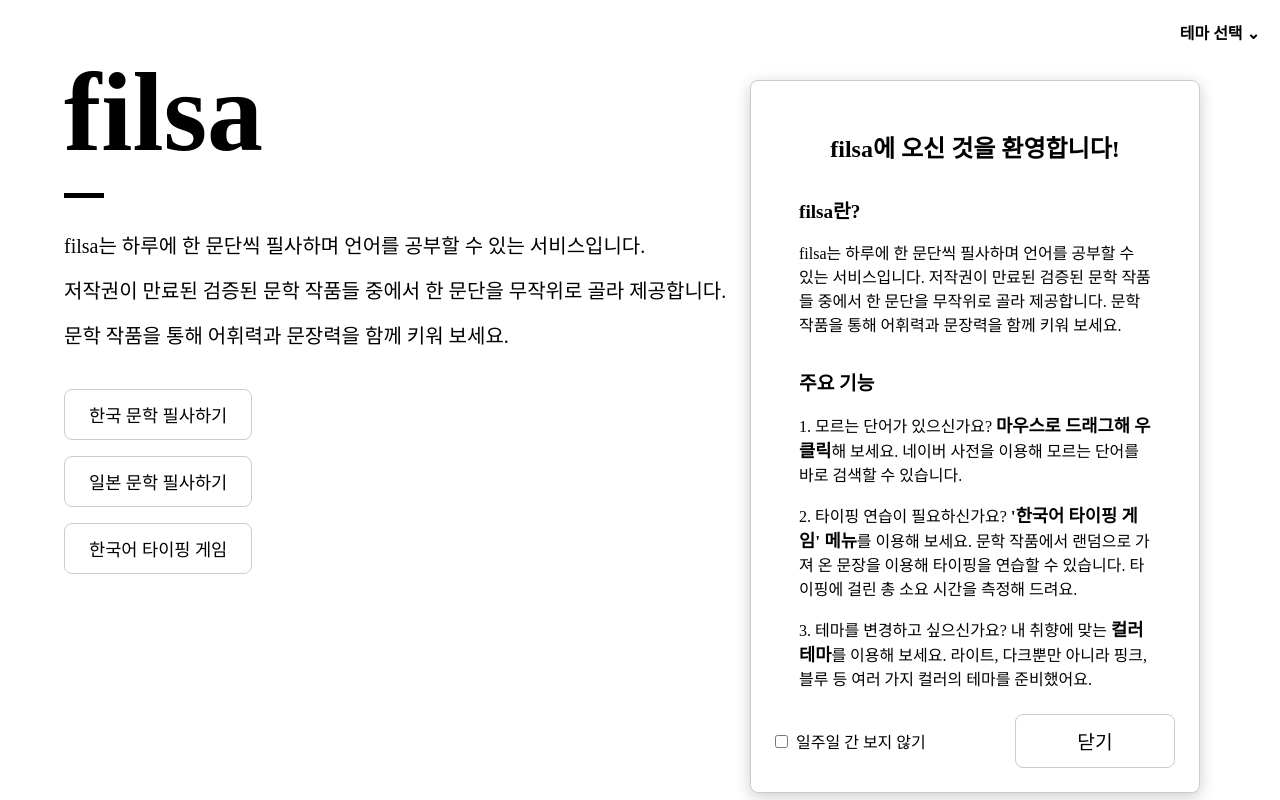
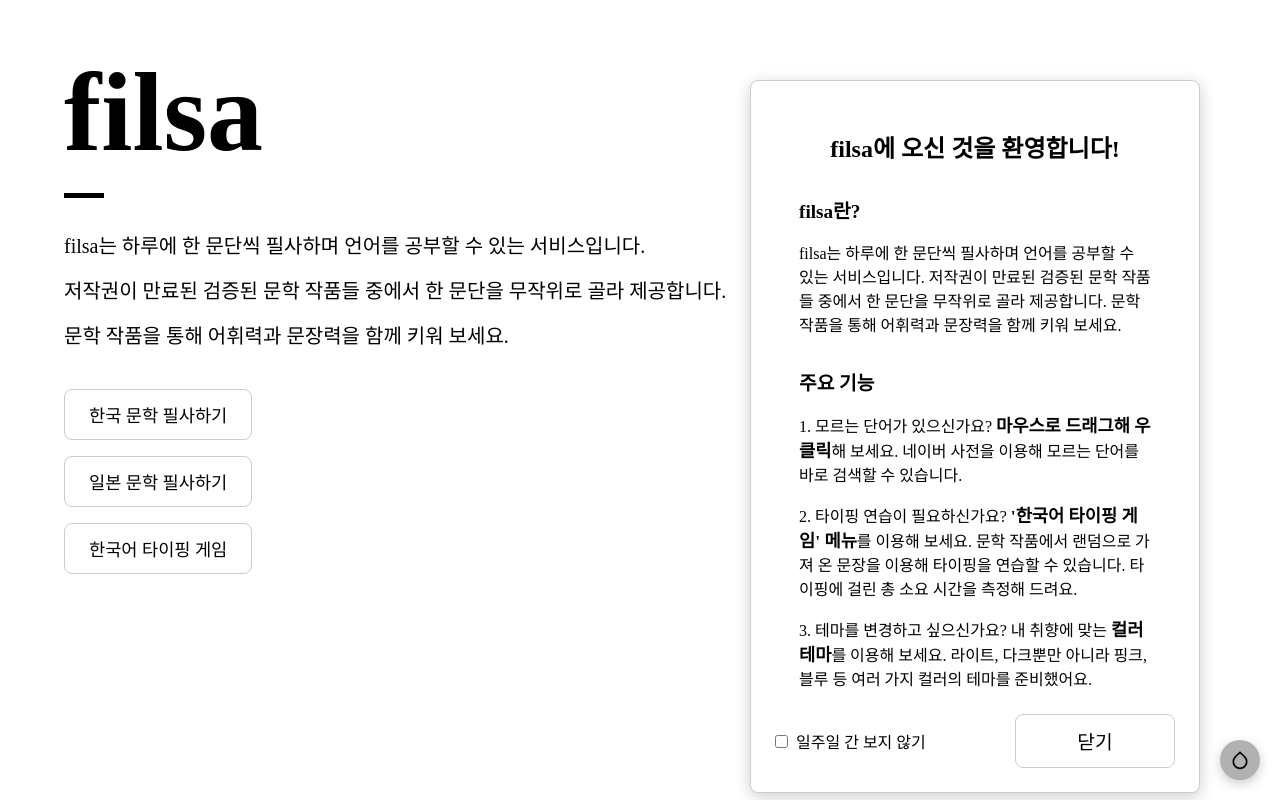
Before and after one commit to d0ix2/filsa, a React (Create React App) app: page / in a window 1280 px wide. Built offline with nearby package versions, Linux system fonts and the light colour scheme.

Commit message:
[STYLE] 테마 선택 토글 버튼 스타일링 수정

```diff
--- a/src/components/ThemeSelector/ThemeSelector.jsx
+++ b/src/components/ThemeSelector/ThemeSelector.jsx
@@ -1,5 +1,7 @@
 import React, { useState } from 'react';
 import * as S from './ThemeSelector.style'
+
+import { FiDroplet } from 'react-icons/fi';
 
 const ThemeSelector = ({ currentTheme, onChange }) => {
   const [isOpen, setIsOpen] = useState(false);
@@ -7,9 +9,12 @@
 
   return (
     <S.ThemeSelectorWrapper>
-      <S.ToggleButton onClick={() => setIsOpen(!isOpen)}>
-        테마 선택 ⌄
-      </S.ToggleButton>
+      <S.ToggleButton
+  themeColor={currentTheme}
+  onClick={() => setIsOpen(!isOpen)}
+>
+  <FiDroplet size={20} />
+</S.ToggleButton>
       {isOpen && (
         <S.Dropdown>
           {themes.map((theme) => (
--- a/src/components/ThemeSelector/ThemeSelector.style.js
+++ b/src/components/ThemeSelector/ThemeSelector.style.js
@@ -2,19 +2,31 @@
 
 export const ThemeSelectorWrapper = styled.div`
   position: absolute;
-  top: 20px;
+  bottom: 20px;
   right: 20px;
   text-align: right;
 `;
 
 export const ToggleButton = styled.div`
   cursor: pointer;
-  font-weight: bold;
   user-select: none;
+  width: 40px;
+  height: 40px;
+  border-radius: 50%;
+  background-color: ${({ theme }) => theme.color.coloredText};
+  display: flex;
+  align-items: center;
+  justify-content: center;
+  box-shadow: 0 4px 12px rgba(0, 0, 0, 0.2);
   color: ${({ theme }) => theme.color.primary};
 `;
 
+
 export const Dropdown = styled.div`
+  position: absolute;
+  bottom: 48px;
+  right: 0;
+  min-width: 80px;
   gap: 1rem;
   background: ${({ theme }) => theme.color.primary};
   border: 1px solid ${({ theme }) => theme.color.border};
```
